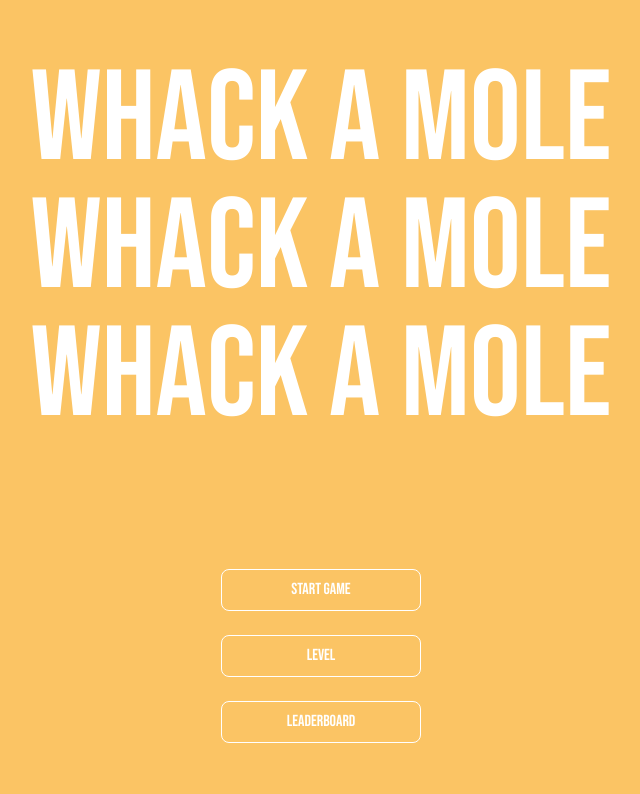
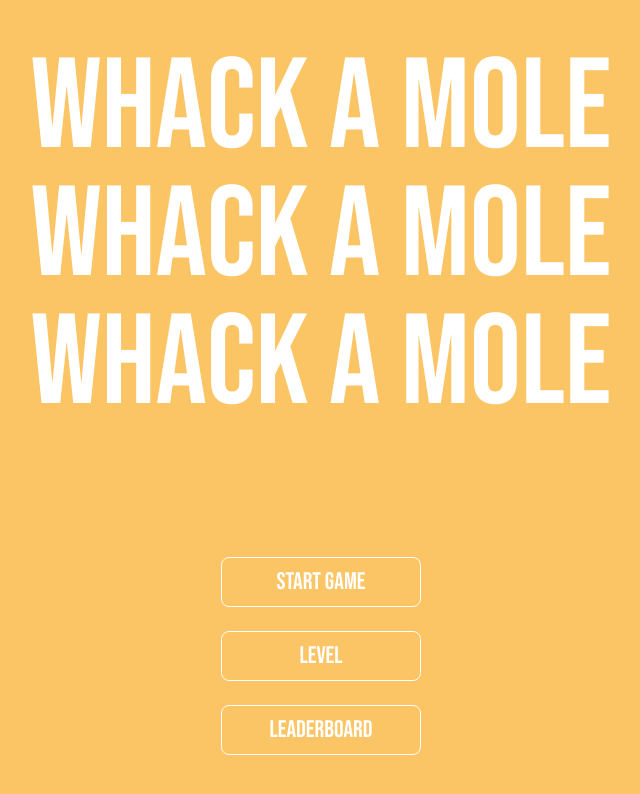
Before and after one commit to Mahib09/whackamole, a React (Vite) app: page / in a window 1280 px wide. Shown: the top 794 px of the page, without its empty margins (319-959 px from the left). Built offline with nearby package versions, Linux system fonts and the light colour scheme.

Commit message:
fix: home routes fixed

```diff
--- a/src/pages/Game.tsx
+++ b/src/pages/Game.tsx
@@ -58,11 +58,12 @@ const Game = () => {
   };
 
   return (
-    <div className="bg-gameBackground max-w-[1000px] w-full h-[100vh]">
+    <div className="">
       {gameOver ? (
         <GameOver score={score} onRestart={startGame} />
       ) : (
-        <div>
+        <div className="flex items-center justify-center">
+          <div className="bg-gameBackground max-w-[1000px] w-full h-[100vh]">
             <button className="border" onClick={startGame}>
               Start
             </button>
@@ -94,6 +95,7 @@ const Game = () => {
               ))}
             </div>
           </div>
+        </div>
       )}
     </div>
   );
--- a/src/pages/Home.tsx
+++ b/src/pages/Home.tsx
@@ -10,20 +10,20 @@ const Home = () => {
       </div>
       <div className="flex flex-col w-[200px] justify-center items-center mb-24 gap-6">
         <a
-          href="http://"
-          className="border py-2 px-6 rounded-lg w-full text-center"
+          href="/game"
+          className="border py-2 px-6 rounded-lg w-full text-center text-2xl"
         >
           Start Game
         </a>
         <a
-          href="http://"
-          className="border py-2 px-6 rounded-lg w-full text-center"
+          href="/levels"
+          className="border py-2 px-6 rounded-lg w-full text-center text-2xl"
         >
           Level
         </a>
         <a
-          href="http://"
-          className="border py-2 px-6 rounded-lg w-full text-center"
+          href="/leaderboard"
+          className="border py-2 px-6 rounded-lg w-full text-center text-2xl"
         >
           LeaderBoard
         </a>
```
Lines whose indentation alone changed are shown as unchanged.
